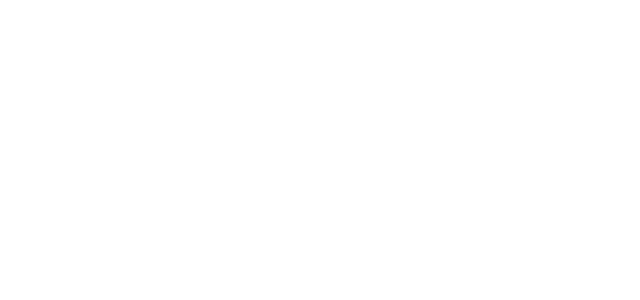
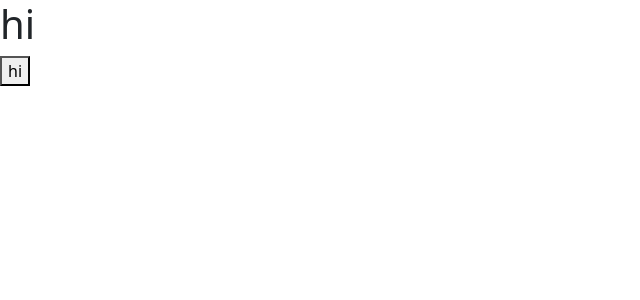
Before and after one commit to PemK88/Smart-Day, a React (Create React App) app in the folder smart-day/: page /smart in a window 1280 px wide. Before the commit this address had no page. Shown: the top 300 px of the page, without its empty margins (0-640 px from the left). Built offline with nearby package versions, Linux system fonts and the light colour scheme.

Commit message:
Smart Week Route Working

```diff
--- a/smart-day/package.json
+++ b/smart-day/package.json
@@ -10,6 +10,7 @@
     "react": "^17.0.2",
     "react-bootstrap": "^2.0.2",
     "react-dom": "^17.0.2",
+    "react-router-dom": "^5.3.0",
     "react-scripts": "4.0.3",
     "web-vitals": "^1.1.2"
   },
--- a/smart-day/src/App.css
+++ b/smart-day/src/App.css
@@ -36,3 +36,7 @@
     transform: rotate(360deg);
   }
 }
+
+body {
+  background: #FBFBFB;
+}
--- a/smart-day/src/App.js
+++ b/smart-day/src/App.js
@@ -1,17 +1,19 @@
 import logo from './logo.svg';
 import Login from "./Login/index.js"
-import { BrowserRouter, Routes, Route } from 'react-router-dom';
+import { BrowserRouter, Switch, Route } from 'react-router-dom';
 import './App.css';
 import 'bootstrap/dist/css/bootstrap.min.css';
+import LevelSelect from './LevelSelect/index.js';
 
 function App() {
   return (
     <div>
       <BrowserRouter>
-          <Routes>
+          <Switch>
             <Route exact path='/' render={() => (<Login/>)}/>
-          </Routes>
-        </BrowserRouter>
+            <Route exact path='/smart' render={() => (<LevelSelect/>)}/>
+          </Switch>
+      </BrowserRouter>
     </div>
   );
 }
--- /dev/null
+++ b/smart-day/src/LevelSelect/index.js
@@ -0,0 +1,16 @@
+import React, { useState } from 'react';
+import "./styles.css";
+import PropTypes from 'prop-types';
+import { Container, Row, Col, Button } from "react-bootstrap"
+
+function LevelSelect () {
+
+    return (
+        <div>
+        <h1>hi</h1>
+        <button>hi</button>
+        </div>
+    );
+}
+
+export default LevelSelect;
--- /dev/null
+++ b/smart-day/src/LevelSelect/styles.css
@@ -0,0 +1,15 @@
+.page-title {
+    position: absolute;
+    width: 291px;
+    height: 30px;
+    left: 69px;
+    top: 50px;
+
+    font-family: Poppins;
+    font-style: normal;
+    font-weight: bold;
+    font-size: 36px;
+    line-height: 30px;
+
+    color: #638ECE;
+}
```
Also changed, not shown: 1 other file (tests, documents, lock files or other folders).
